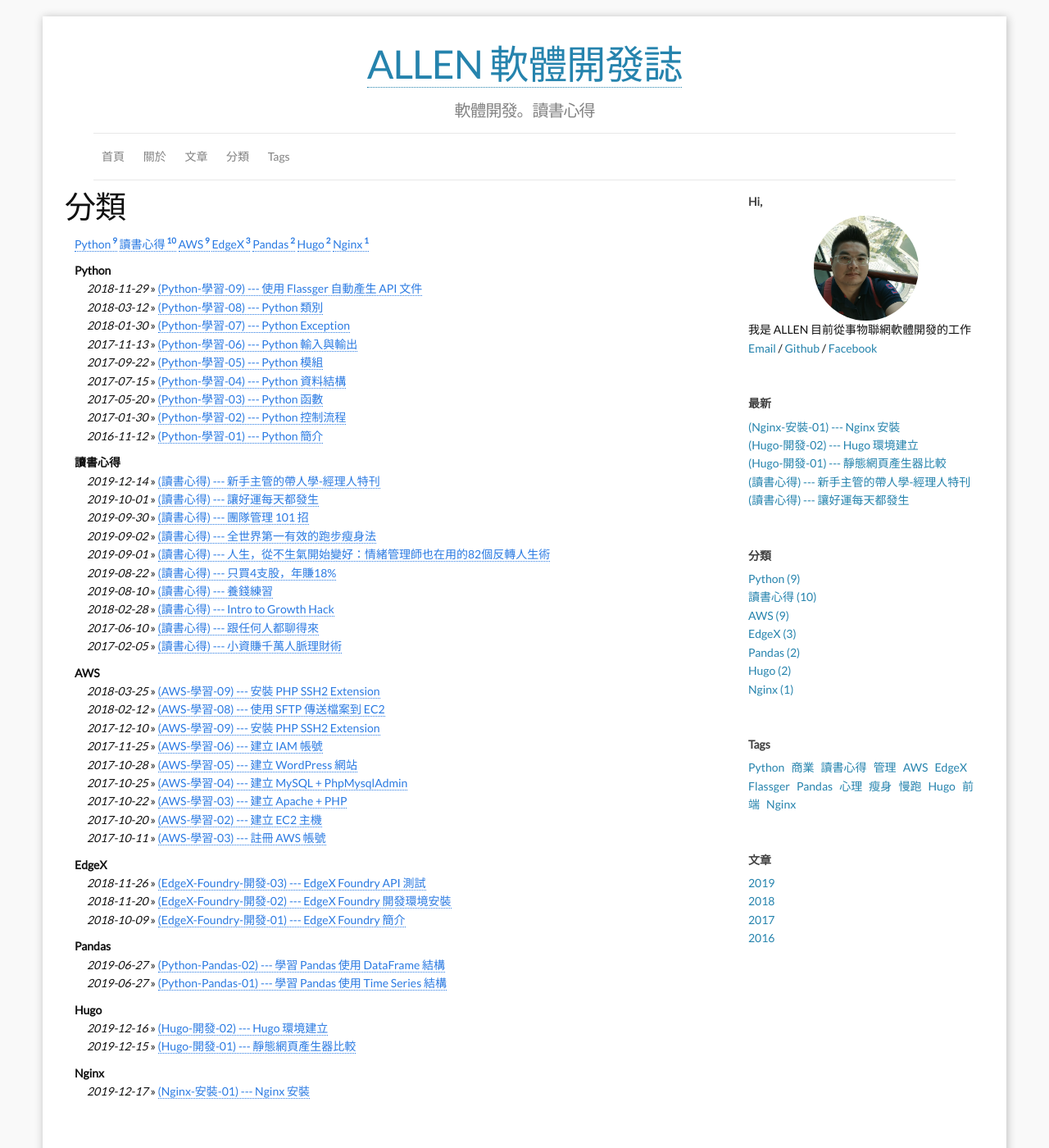
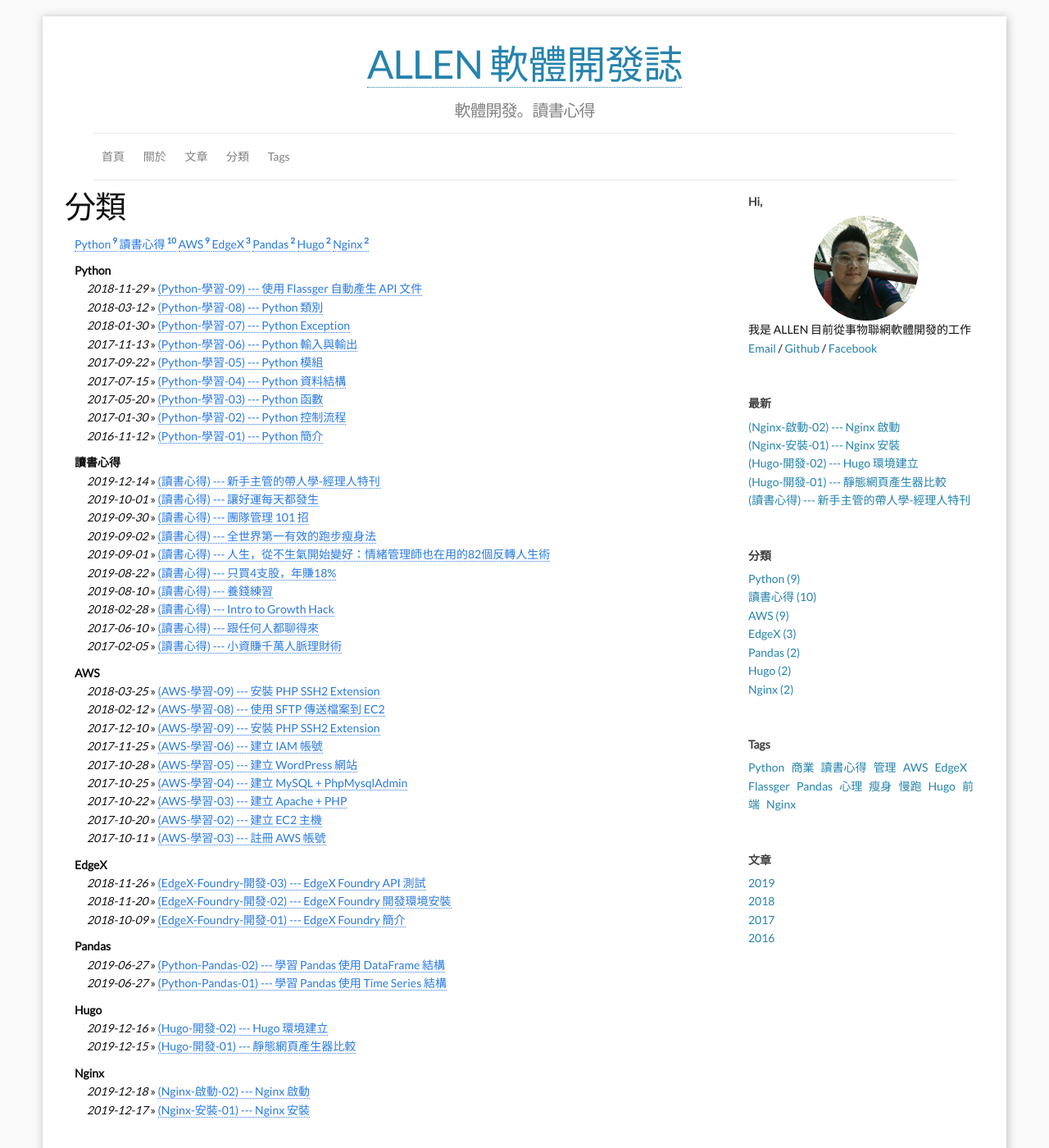
Before and after one commit to allenchien-tw/allenchien-tw.github.io, a Jekyll site: the page built from d_categories.md, in a window 1280 px wide and 1400 px high. Shown: the whole window at 82% size. Built offline with Jekyll 4.4.1, drawn with Linux system fonts in a browser that asks for light colours.

Commit message:
feature: add nginx install 02

````diff
--- /dev/null
+++ b/_posts/2019-12-18-nginx-install-02.md
@@ -0,0 +1,21 @@
+---
+published: true
+title: (Nginx-啟動-02) --- Nginx 啟動
+layout: post
+author: Allen
+category: Nginx
+tags:
+  - Nginx
+comments: true
+---
+
+![logo](/images/blog/20191218/20191218-001.png)
+
+# 可以使用下列命令進行 Nginx 的啟動與停止
+
+```console
+nginx -s stop    (停止)
+nginx -s quit    (暫時停止)
+nginx -s reload  (重新刷新 configure)
+nginx -s reopen  (重新開啟 log 檔)
+```
````
Also changed, not shown: _posts/2019-12-17-nginx-install-012.md (renamed from _posts/2019-12-17-nginx-install-01.md, +1 -1 lines), images/blog/20191218/20191218-001.png (added).
